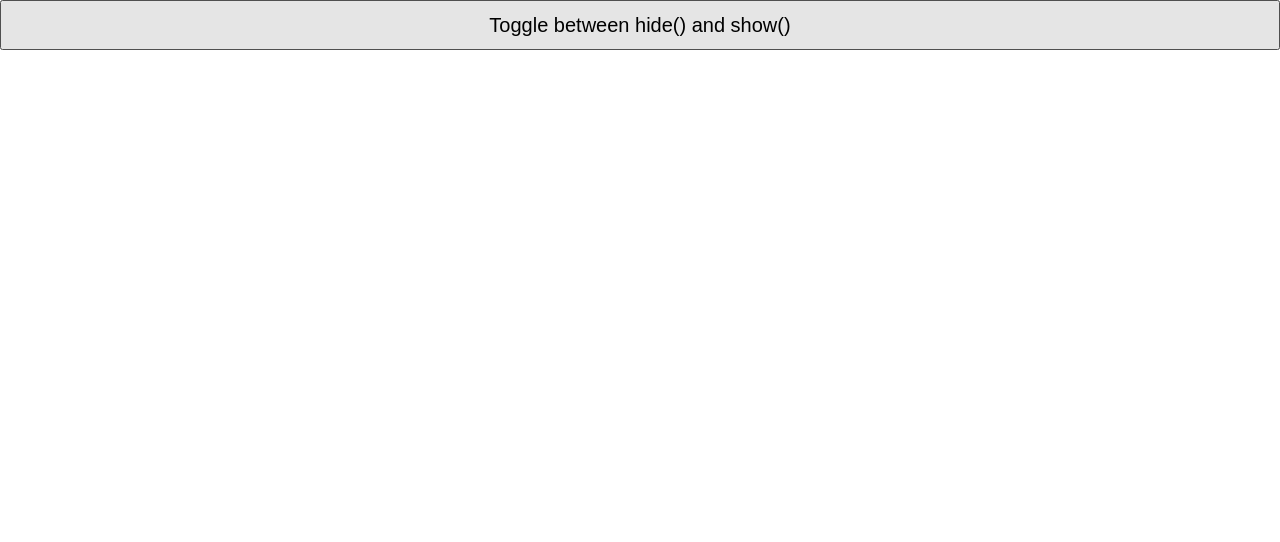
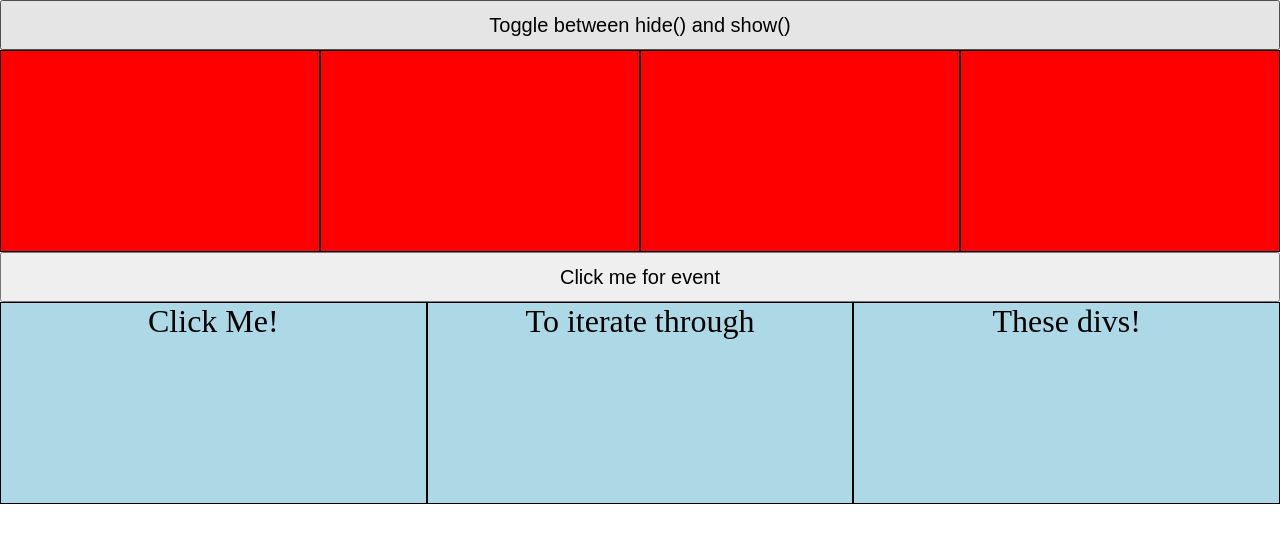
Before and after one commit to jaguarj/jQuery-Practice, a website: page index.html in a window 1280 px wide. Both pictures are taken after a click on the button "Toggle between hide() and show()". Drawn offline with nearby package versions, Linux system fonts and the light colour scheme.

Commit message:
Added .each() to iterate over divs to change color on click.

```diff
--- a/css/style.css
+++ b/css/style.css
@@ -1,6 +1,8 @@
 html, body {
 	margin: 0;
 }
+
+/*==== First box and toggle ====*/
 
 button {
 	height: 50px;
@@ -8,13 +10,15 @@ button {
 	boder: none;
 	padding: 10px;
 	font-size: 20px;
+	cursor: pointer;
 }
 
 #box1 {
 	width: 25vw;
 	height: 25vh;
-	height: ;
 	background: red;
+	text-align: center;
+	font-size: 2rem;
 }
 
 .box1 {
@@ -22,3 +26,60 @@ button {
 	width: 100vw;
 	height: 100vh;
 }
+
+/*==== Second Group of Boxes ====*/
+
+.flex-container {
+	display: flex;
+	justify-content: center;
+}
+
+.box {
+	width: 25vw;
+	height: 25vh;
+	background: red;
+	border: 1px solid black;
+}
+
+#box2 {
+
+}
+
+.stretch {
+	width: 100%;
+	background: lightblue;
+
+}
+
+#box3 {
+
+}
+
+#box4 {
+
+}
+
+#box5 {
+
+}
+
+.container {
+	display: flex;
+	align-items: center;
+	justify-content: center;
+}
+
+.iterate {
+	border: 1px solid black;
+	color: black;
+	font-size: 2rem;
+	text-align: center;
+	cursor: pointer;
+	display: inline-block;
+	width: 100vw;
+	height: 25vh;
+}
+
+.change {
+	background: linear-gradient(to bottom right, lightblue, tomato);
+}
--- a/index.html
+++ b/index.html
@@ -14,13 +14,40 @@
 </head>
 	<body>
 	<div id="box1">
-	Hello World!
+		Hello World!
 	</div>
 
-	<button>Toggle between hide() and show()</button>
+	<button id="btn1">Toggle between hide() and show()</button>
 
 
+<!-- Box 2 -->
 
+<div class="flex-container">
+	<div class="box" id="box2">
+
+	</div>
+
+	<div class="box" id="box3">
+
+	</div>
+
+	<div class="box" id="box4">
+
+	</div>
+
+	<div class="box" id="box5">
+
+	</div>
+</div>
+
+<button id="btn2">Click me for event</button>
+
+<div class="container">
+	<div class=iterate>Click Me!</div>
+	<div class=iterate>To iterate through</div>
+	<div class=iterate>These divs!</div>
+
+</div>
 
 
 
--- a/scripts/main.js
+++ b/scripts/main.js
@@ -2,15 +2,34 @@ $(document).ready(function() {
 console.log("We are connected!");
 // Start your scripts here.
 
-// $("#box1").click(function(){
-// 	$("#box1").toggle("hello Josh! You are the best!");
-// });
+$("#btn1").click(function(){
+	$("#box1").toggle("hello Josh! You are the best!");
+});
 
 
-// Add a class to an element //
+// Add a toggle to first element. //
 
-$("button").click(function(){
+$("btn1").click(function(){
 	$("#box1").toggle("box1");
+});
+
+
+// Add a toggle to second group elements. //
+
+
+$("#btn2").click(function(){
+	$("#box2").toggle("fast");
+});
+
+
+$(document.body).click(function() {
+	$("div.iterate").each(function(){
+		if (this.style.background !== "lightblue") {
+			this.style.background = "lightblue";
+		} else {
+			this.style.background = "";
+		}
+	});
 });
 
 
@@ -27,7 +46,4 @@ $("button").click(function(){
 
 
 
-
-
-
 });
```
